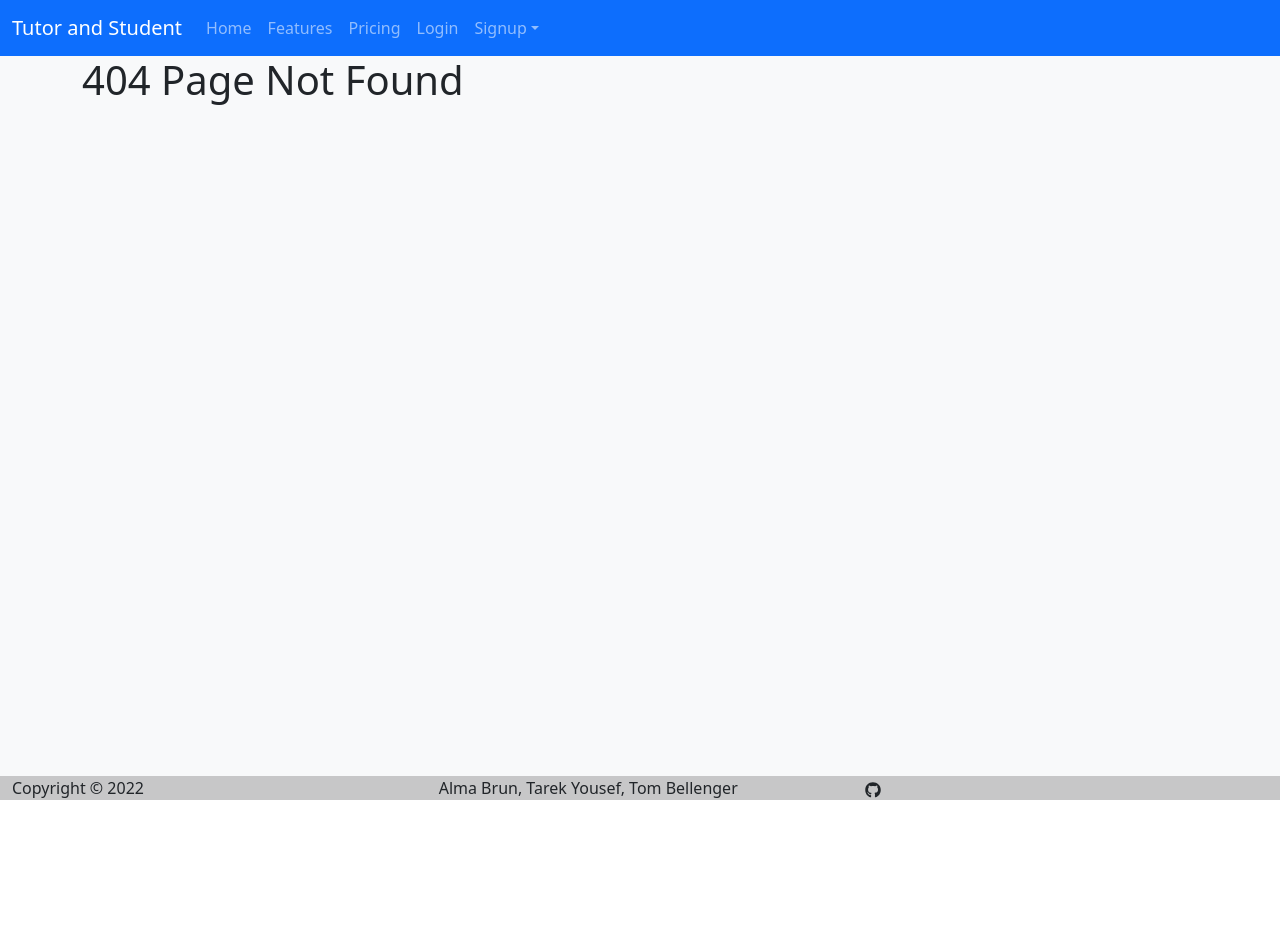
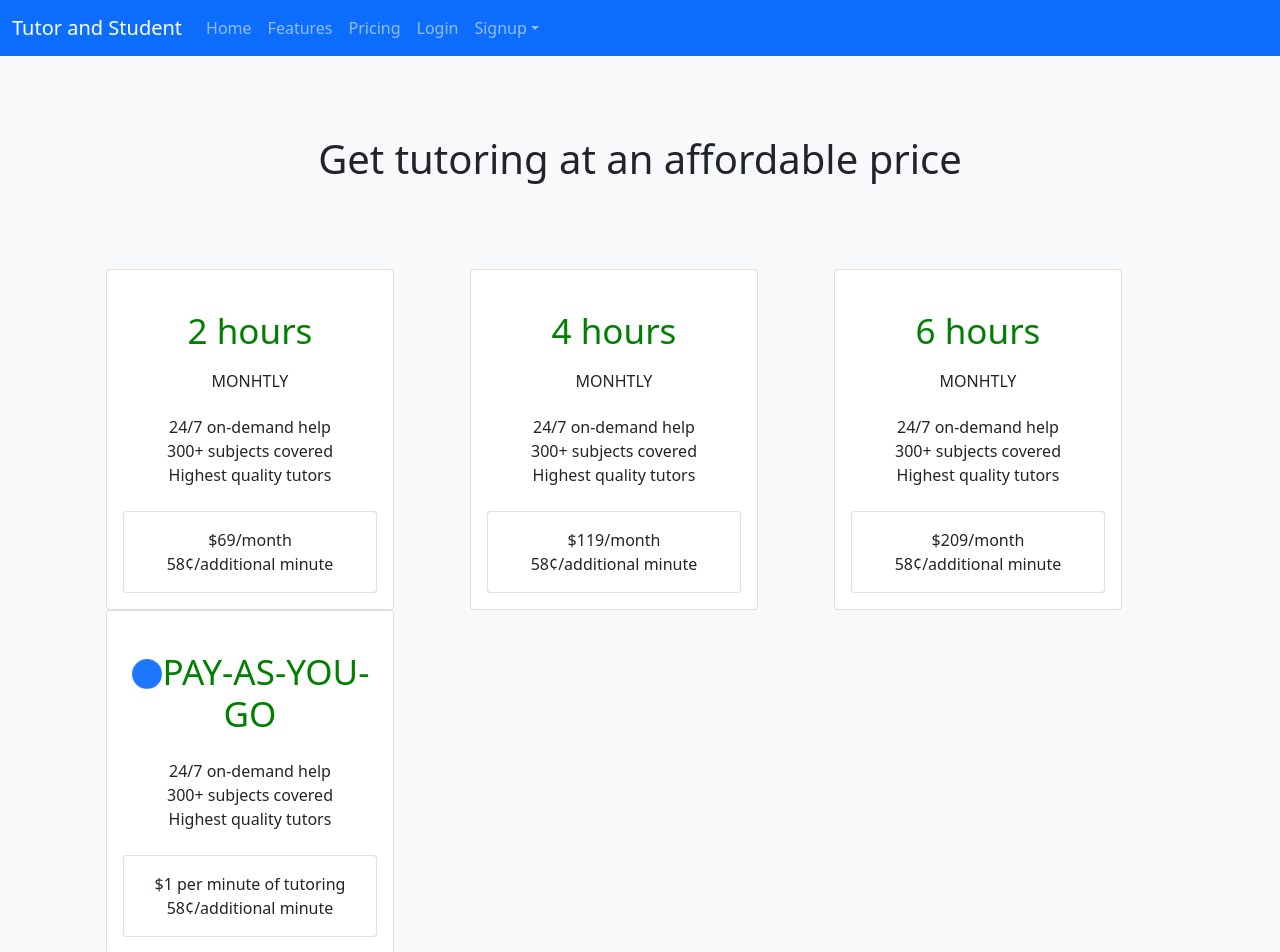
Before and after one commit to ALMA-DEV914/tutor-central-mern, a React (Create React App) app in the folder client/: page /pricing in a window 1280 px wide. Before the commit this address had no page. Shown: the top 952 px of the page. Before the commit the page ends 800 px from the top, so only its background shows below. Built offline with nearby package versions, Linux system fonts and the light colour scheme.

Commit message:
add pricing components

```diff
--- a/client/src/App.js
+++ b/client/src/App.js
@@ -22,6 +22,7 @@ import Footer from "./components/Footer";
 import TutorProfile from "./pages/TutorProfile";
 import ChatDetail from "./pages/ChatDetail";
 import StudentProfile from "./pages/StudentProfile";
+import  {Pricing} from "./components/Pricing";
 
 
 // import Tutor from "./components/Tutor";
@@ -71,6 +72,7 @@ function App() {
               <Route path='/tutor/:id' element={<TutorDetail />} />
               <Route path='/tutor-profile' element={<TutorProfile />} />
               <Route path='/student-profile' element={<StudentProfile />}/>
+              <Route path="/pricing" element={<Pricing/>}/>
               <Route path='/chat/:id' element={<ChatDetail />} />
               <Route path='*' element={<NoMatch />} />
             </Routes>
--- a/client/src/components/Header/index.js
+++ b/client/src/components/Header/index.js
@@ -3,6 +3,8 @@ import Auth from "../../utils/auth";
 import { Navbar, Container, Nav, NavDropdown } from "react-bootstrap";
 
 function Header() {
+  const handleShow = () => (true);
+
   return (
     <Navbar bg='primary' variant='dark' collapseOnSelect expand='lg'>
       <Container fluid>
@@ -12,7 +14,7 @@ function Header() {
           <Nav className='me-auto'>
             <Nav.Link href='/'>Home</Nav.Link>
             <Nav.Link href='/features'>Features</Nav.Link>
-            <Nav.Link href='/pricing'>Pricing</Nav.Link>
+            <Nav.Link href='/pricing' onClick={handleShow}>Pricing</Nav.Link>
 
             {Auth.loggedIn() && (
               <>
--- /dev/null
+++ b/client/src/components/Pricing/index.js
@@ -0,0 +1,70 @@
+import React from 'react'
+import { Container, Row, Col, Card, Button, Spinner } from 'react-bootstrap';
+
+export const Pricing = () => {
+    return (
+        <Container className='text-center mt-4'>
+  <Row style={{margin: '5% auto'}}>
+    <Col className='mb-4 mt-4'><h1>Get tutoring at an affordable price</h1></Col>
+  </Row>
+  <Row style={{margin: '5% auto'}}>
+    <Col><Card style={{ width: '18rem' }}>
+
+  <Card.Body>
+    <Card.Title className='mt-4 mb-4' style={{color: 'green', fontSize: '35px'}}>2 hours</Card.Title>
+    <Card.Subtitle>MONHTLY</Card.Subtitle>
+    <Card.Text className='mb-4 mt-4'>
+      24/7 on-demand help<br></br>
+      300+ subjects covered<br></br>
+      Highest quality tutors
+    </Card.Text>
+    <Card body>$69/month<br></br>
+58¢/additional minute </Card>
+  </Card.Body>
+</Card>
+</Col>
+    <Col><Card style={{ width: '18rem' }}>
+
+  <Card.Body>
+    <Card.Title className='mt-4 mb-4' style={{color: 'green', fontSize: '35px'}}>4 hours</Card.Title>
+    <Card.Subtitle>MONHTLY</Card.Subtitle>
+    <Card.Text className='mb-4 mt-4'>
+      24/7 on-demand help<br></br>
+      300+ subjects covered<br></br>
+     Highest quality tutors
+    </Card.Text>
+    <Card body>$119/month<br></br>
+58¢/additional minute</Card>
+  </Card.Body>
+</Card></Col>
+    <Col><Card style={{ width: '18rem' }}>
+  <Card.Body>
+    <Card.Title className='mt-4 mb-4' style={{color: 'green', fontSize: '35px'}}>6 hours</Card.Title>
+    <Card.Subtitle>MONHTLY</Card.Subtitle>
+    <Card.Text className='mb-4 mt-4'>
+      24/7 on-demand help<br></br>
+      300+ subjects covered<br></br>
+      Highest quality tutors
+    </Card.Text>
+    <Card body>$209/month<br></br>
+58¢/additional minute</Card>
+  </Card.Body>
+</Card></Col>
+    <Col><Card style={{ width: '18rem' }}>
+
+  <Card.Body>
+    <Card.Title className='mt-4 mb-4' style={{color: 'green', fontSize: '35px'}}><Spinner animation="grow" variant="primary" />PAY-AS-YOU-GO</Card.Title>
+    <Card.Text className='mb-4 mt-4'>
+      24/7 on-demand help<br></br>
+     300+ subjects covered<br></br>
+      Highest quality tutors
+    </Card.Text>
+    <Card body>$1 per minute of tutoring<br></br>
+58¢/additional minute</Card>
+  </Card.Body>
+</Card></Col>
+</Row>
+<Row><Button variant='success' type='submit' href='/signup' style={{width:'50%', margin: '3% auto', padding: '12px'}}>START YOUR FREE TRIAL</Button></Row>
+</Container>
+    );
+}
```
